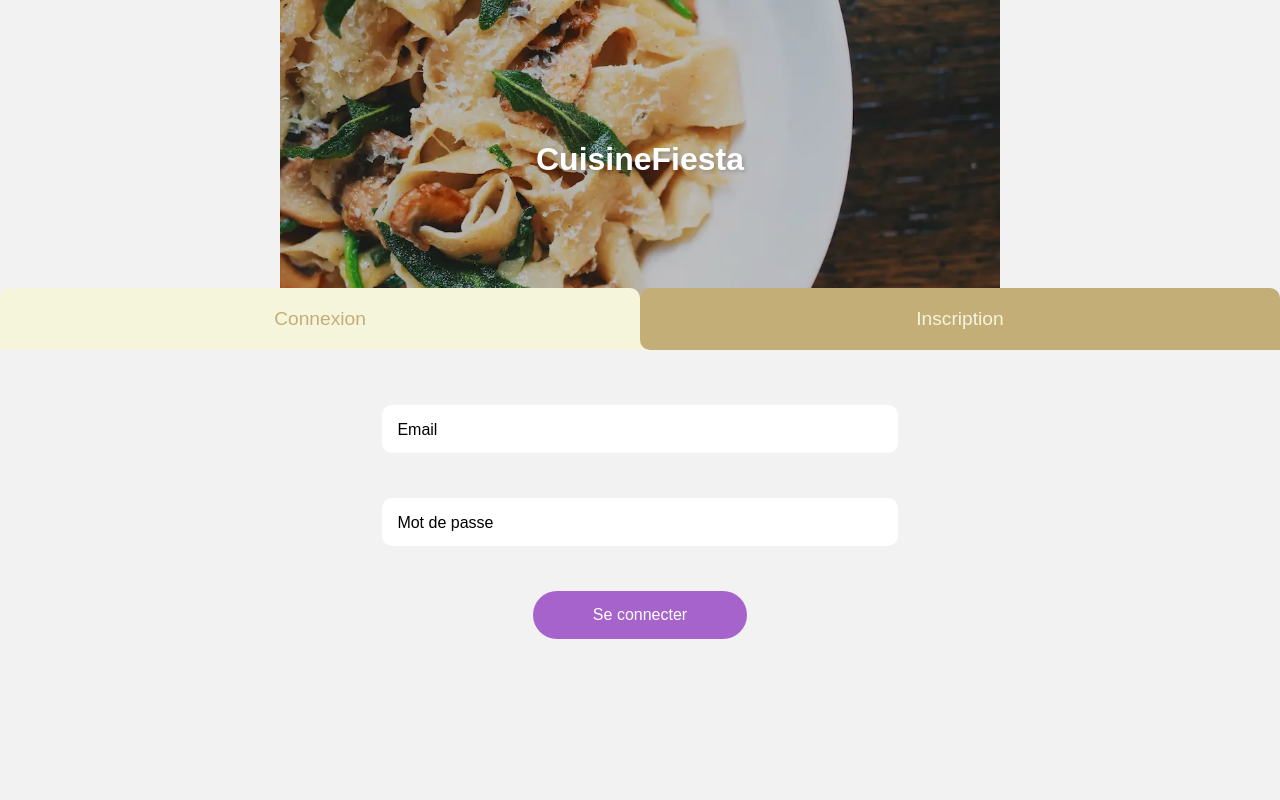
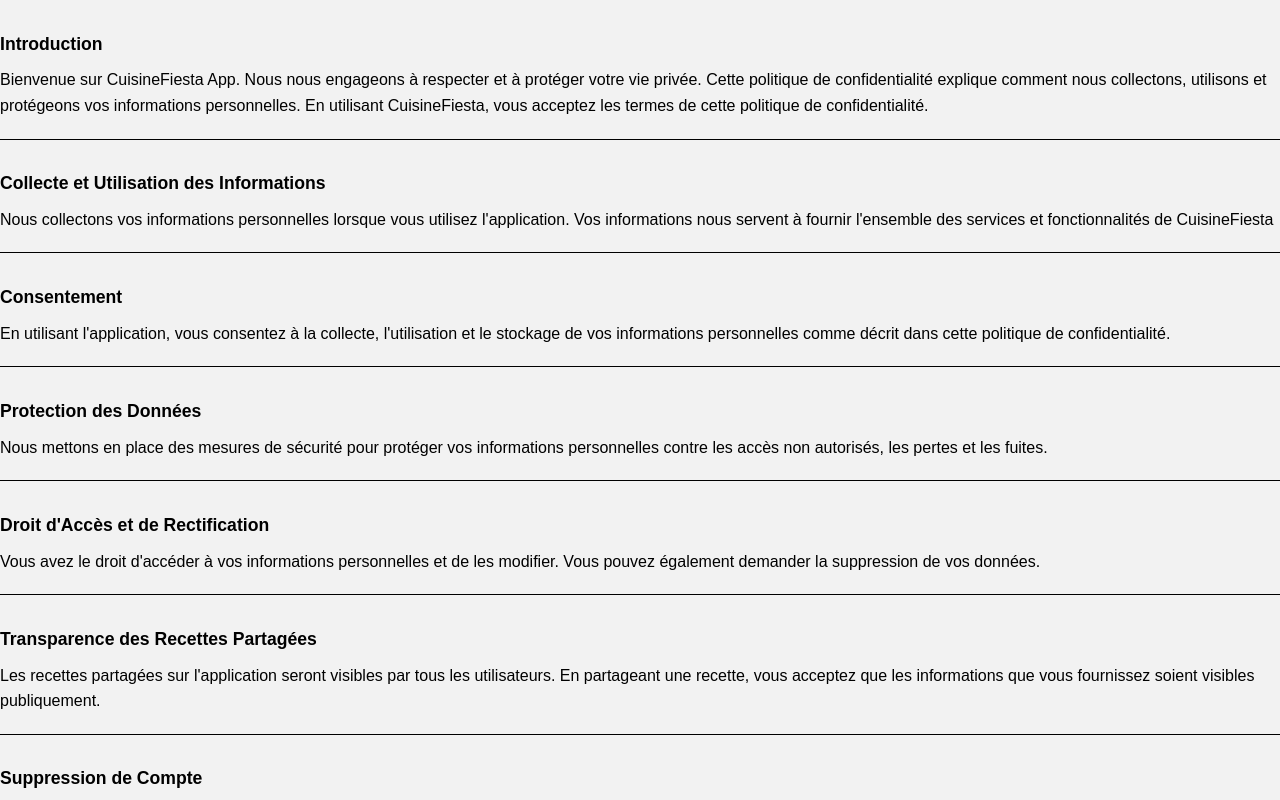
Before and after one commit to Sinematic/CuisineFiesta-F, a React (Vite) app: page / in a window 1280 px wide. Shown: the top 800 px of the page. Built offline with nearby package versions, Linux system fonts and the light colour scheme.

Commit message:
Ajout sauvegarde du token

```diff
--- a/package.json
+++ b/package.json
@@ -10,9 +10,11 @@
     "preview": "vite preview"
   },
   "dependencies": {
+    "jsonwebtoken": "^9.0.2",
     "moment": "^2.29.4",
     "react": "^18.2.0",
-    "react-dom": "^18.2.0"
+    "react-dom": "^18.2.0",
+    "react-router-dom": "^6.15.0"
   },
   "devDependencies": {
     "@types/react": "^18.2.15",
--- a/src/App.tsx
+++ b/src/App.tsx
@@ -1,12 +1,16 @@
-import { Fragment } from 'react'
-import Login from './components/Login/Login'
+import {Routes, Route} from "react-router-dom"
+import AccessControl from './components/AccessControl/AccessControl'
+import PrivacyPolicy from "./components/PrivacyPolicy/PrivacyPolicy"
 
 function App() {
 
 	return (
-		<Fragment>
-			<Login />
-		</Fragment>
+		<>
+			<Routes>
+				<Route path="/" element={<PrivacyPolicy />} />
+				<Route path="/login" element={<AccessControl />} />
+			</Routes>
+		</>
 	)
 }
 
--- a/src/components/Login/Login.tsx
+++ b/src/components/AccessControl/AccessControl.tsx
@@ -4,20 +4,26 @@
 import PrivacyPolicy from "../PrivacyPolicy/PrivacyPolicy"
 import Dropdown from "../Dropdown/Dropdown"
 import Notification from "../Notification/Notification"
-import "../../styles/Login/Login.css"
+import "../../styles/AccessControl/AccessControl.css"
 import Cover from "../Cover/Cover"
 import CoverPicture from "../../assets/images/pates-italiennes-avec-legumes-et-fromage-fondu.webp"
+import { useNavigate } from "react-router"
 
-function Login() {
+function AccessControl() {
 
-    const [isLogged, /*setIsLogged*/] = useState(false)
+    const token = localStorage.getItem("token")
     const [page, setPage] = useState("login")
+    const [isLoading, setIsLoading] = useState(false)
 
     const [email, setEmail] = useState("")
     const [password, setPassword] = useState("")
     const [birthdate, setBirthdate] = useState("")
     const [isChecked, setIsChecked] = useState(false)
-    const [displayNotification, setDisplayNotification] = useState({ display: false, type: "information", content: "" })
+    const [notification, setNotification] = useState({ type: "", content: "" })
+
+    const navigate = useNavigate()
+
+    if (token) navigate("/")
 
     const isValidPassword = (password: string) => {
         const passwordRegex = /^(?=.*[A-Za-z])(?=.*\d)[A-Za-z\d]{8,}$/;
@@ -26,83 +32,93 @@
 
     const isValidEmail = (email: string) => {
         const emailRegex = /^[a-zA-Z0-9._-]+@[a-zA-Z0-9.-]+\.[a-zA-Z]{2,4}$/;
-        return emailRegex.test(email);
+        return emailRegex.test(email)
     }
 
     const isValidAge = (birthdate: string) => {
-        const currentDate = new Date();
-        const birthdateObject = new Date(birthdate);
-        const thirteenYearsAgo = new Date(currentDate.getFullYear() - 13, currentDate.getMonth(), currentDate.getDate());
-        return birthdateObject <= thirteenYearsAgo;
+        const currentDate = new Date()
+        const birthdateObject = new Date(birthdate)
+        const thirteenYearsAgo = new Date(currentDate.getFullYear() - 13, currentDate.getMonth(), currentDate.getDate())
+        return birthdateObject <= thirteenYearsAgo
     }
 
     const verifyFormInputs = () => {
 
-        if (page === "login") {
-
-            if (!isValidEmail(email) || !isValidPassword(password)) {
-
-                setDisplayNotification({
-                    display: true,
-                    type: "error",
-                    content: "L'email ou le mot de passe n'est pas valide."
-                })
-
-                setTimeout(() => setDisplayNotification({ display: false, type: "", content: "" }), 5000)
-            }
-        }
-
         if (page === "signup") {
 
-            let sentence = ""
+            setIsLoading(true)
+            let sentence : string = "";
 
             sentence += !isValidEmail(email) ? "L'email n'est pas valide. " : ""
-            sentence += !isValidPassword(password) ? "Le mot de passe n'est pas valide. " : ""
+            sentence += !isValidPassword(password) ? "Le mot de passe doit contenir au moins 8 caractères dont 1 majuscule et 1 chiffre. " : ""
             sentence += !isValidAge(birthdate) ? "Un âge minimal de 13 ans est requis pour utiliser l'application. " : ""
             sentence += !isChecked ? "Vous devez accepter notre politique de confidentialité !" : ""
 
-            setDisplayNotification({
-                display: true,
-                type: "error",
-                content: sentence
-            })
-
-            setTimeout(() => setDisplayNotification({ display: false, type: "", content: "" }), 5000)
+            setIsLoading(false)
+            if (sentence) generateNotification("error", sentence)
         }
     }
 
-    const auth = async () => {
+    const generateNotification = (type: string, content: string) => {
+        setNotification({ type: type, content: content })
+        setTimeout(() => setNotification({ type: "", content: content }), 5000)
+    }
+
+    const auth = () => page === "login" ? authLogin() : authSignup()
+
+    const authSignup = async () => {
 
         verifyFormInputs()
 
-        if (displayNotification.display === false) {
+        if (!notification.content) {
 
-            const authBody = page === "login" ?  JSON.stringify({
-                email: email,
-                password
-            }) : JSON.stringify({
+            const body = JSON.stringify({
                 email: email,
                 password: password,
                 birthdate: birthdate
             })
 
             try {
-                const response = await fetch(`http://localhost:3000/api/auth/${page}`, {
+                const response = await fetch(`http://localhost:3000/api/auth/signup`, {
                     method: "POST",
-                    body: authBody,
+                    body: body,
                     headers: { "Content-Type": "application/json" }
                 })
 
                 if (response.ok) {
-                    setDisplayNotification({ display: true, type: "success", content: "Utilisateur créé !" })
-                } else setDisplayNotification({ display: true, type: "error", content: "Une erreur non spécifiée est survenue." })
+                    generateNotification("success", "Utilisateur créé !")
+                } else generateNotification("error", "Une erreur non spécifiée est survenue.")
 
             } catch {
-                setDisplayNotification({
-                    display: true,
-                    type: "error",
-                    content: "L'email ou le mot de passe n'est pas valide."
+                generateNotification("error", "L'email ou le mot de passe n'est pas valide.")
+            }
+        }
+    }
+
+    const authLogin = async () => {
+
+        verifyFormInputs()
+
+        if (!notification.content) {
+
+            const body = JSON.stringify({ email: email, password: password })
+
+            try {
+                const response = await fetch(`http://localhost:3000/api/auth/login`, {
+                    method: "POST",
+                    body: body,
+                    headers: { "Content-Type": "application/json" }
                 })
+
+                if (response.ok) {
+                    generateNotification("success", "Connexion effectuée !" )
+                    const data = await response.json()
+                    localStorage.setItem("user",  data.userId)
+                    localStorage.setItem("token", data.token)
+                } else generateNotification("error", "Identifiants incorrects !")
+
+            } catch {
+                generateNotification("error", "Une erreur non spécifiée est survenue.")
             }
         }
     }
@@ -143,17 +159,16 @@
                             </>
                         : null}
 
-                        <Button onClick={auth} type="button" value={page === "login" ? "Se connecter" : "S'inscrire"}
+                        <Button onClick={() => auth()} type="button" value={page === "login" ? "Se connecter" : "S'inscrire"}
                         name={page} identifier="submit-form" />
                     </form>
 
-                    {displayNotification.display ? <Notification type={displayNotification.type} content={displayNotification.content} /> : null}
+                    {notification.type && !isLoading ? <Notification type={notification.type} content={notification.content} /> : null}
 
                 </div>
-
             : null}
         </>
     )
 }
 
-export default Login
+export default AccessControl
--- a/src/index.css
+++ b/src/index.css
@@ -20,7 +20,6 @@
 	scroll-behavior: smooth;
 }
 
-
 nav:hover {
     cursor: pointer;
 }
--- a/src/main.tsx
+++ b/src/main.tsx
@@ -1,11 +1,11 @@
-import React from 'react'
 import ReactDOM from 'react-dom/client'
+import { BrowserRouter } from 'react-router-dom'
 import App from './App.tsx'
 import './styles/reset.css'
 import './index.css'
 
 ReactDOM.createRoot(document.getElementById('root')!).render(
-	<React.StrictMode>
+	<BrowserRouter>
 		<App />
-	</React.StrictMode>
+	</BrowserRouter>
 )
```
Also changed, not shown: src/styles/AccessControl/AccessControl.css (renamed from src/styles/Login/Login.css), 1 other file (tests, documents, lock files or other folders).
